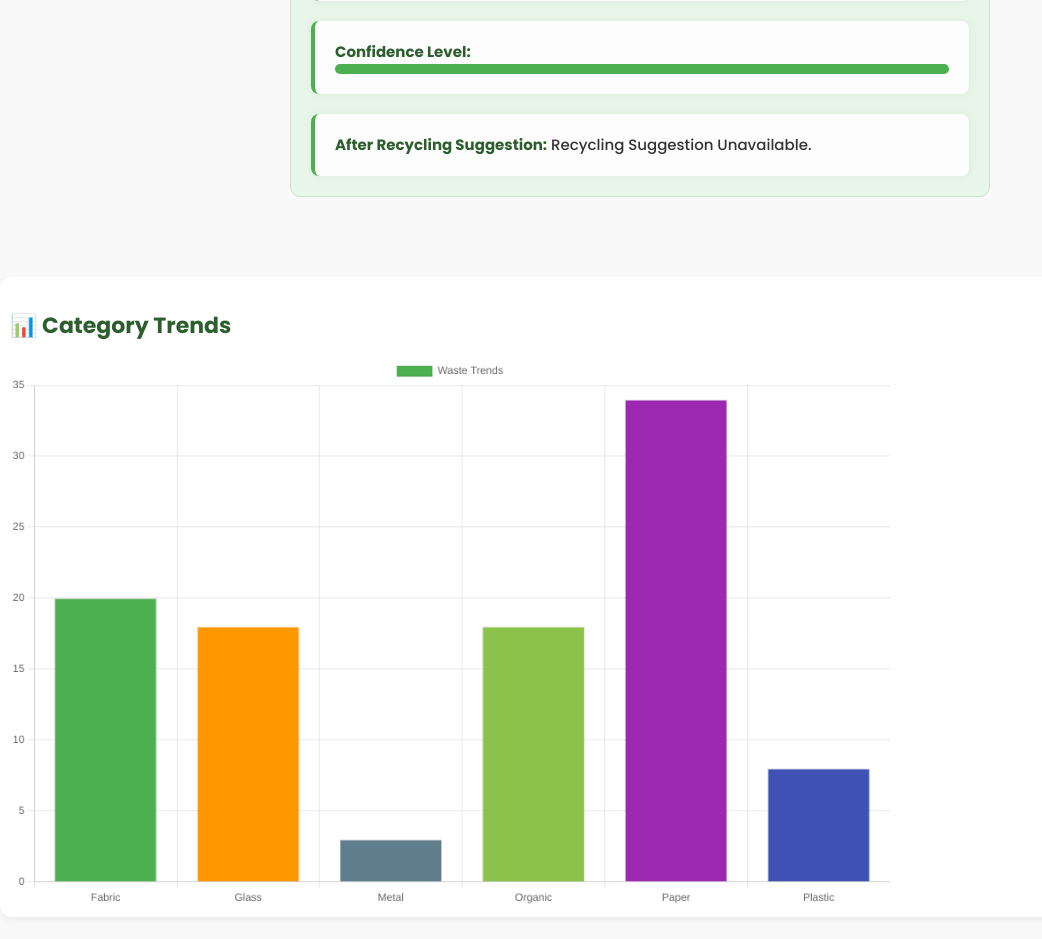
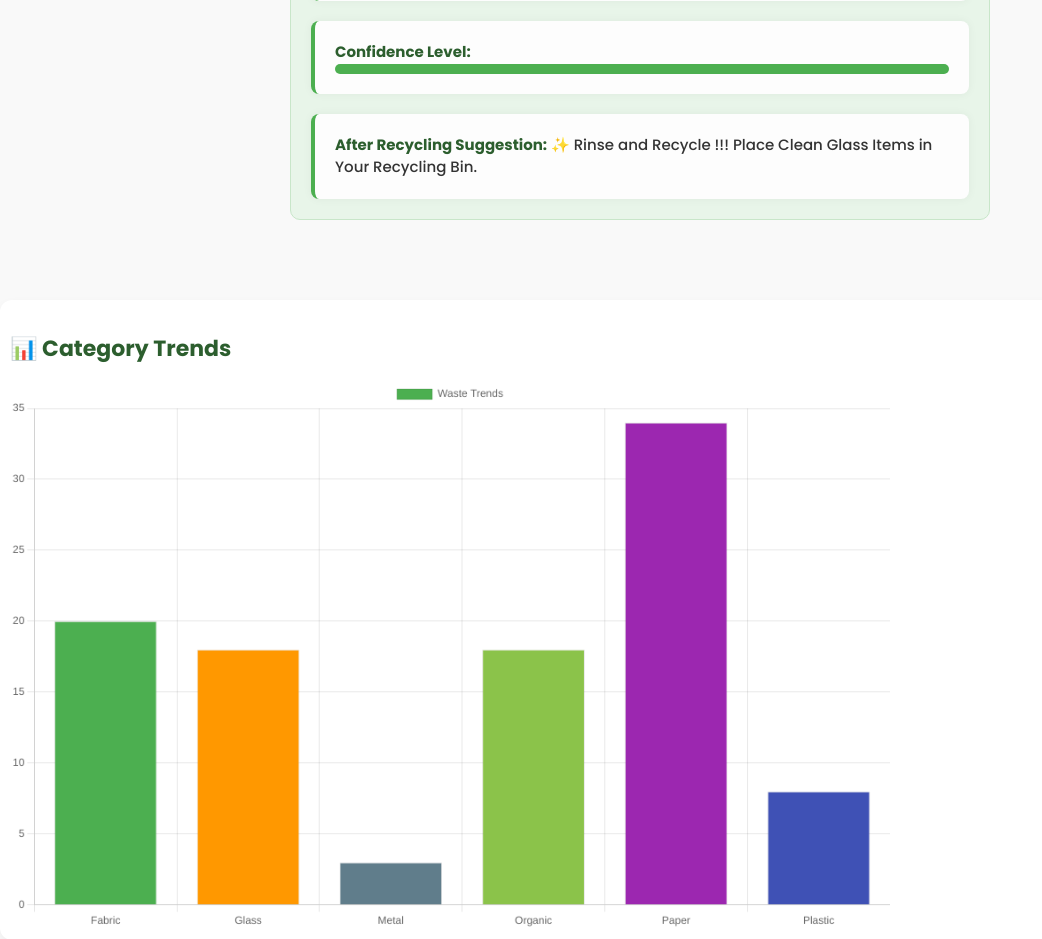
Before and after one commit to kaised9/Project-For-AI---GreenGuardians-AI-Powered-Base-Waste-Classifier, a Django app: page / in a window 1280 px wide. Shown: the part 1062-2001 px from the top of the page, without its empty margins (0-1042 px from the left). Run offline with Django 5.2, Linux system fonts and the light colour scheme; data comes from the database, SQL or seed files in the repository; both versions use the stored data as it was after the commit.

Commit message:
Update HTML Part

```diff
--- a/wasteClassifier/templates/home.html
+++ b/wasteClassifier/templates/home.html
@@ -74,7 +74,7 @@
                     {% elif prediction.label == "Fabric" %}
                         Consider Donating or Repurposing your Fabric to Reduce Waste.
                     {% else %}
-                        Recycling Suggestion Unavailable.
+                         ✨ Rinse and Recycle !!! Place Clean Glass Items in Your Recycling Bin.
                     {% endif %}
                 </div>
             </div>
```
Also changed, not shown: db.sqlite3, media/waste_images/glass31.jpg (added), media/waste_images/glass35.jpg (added).
